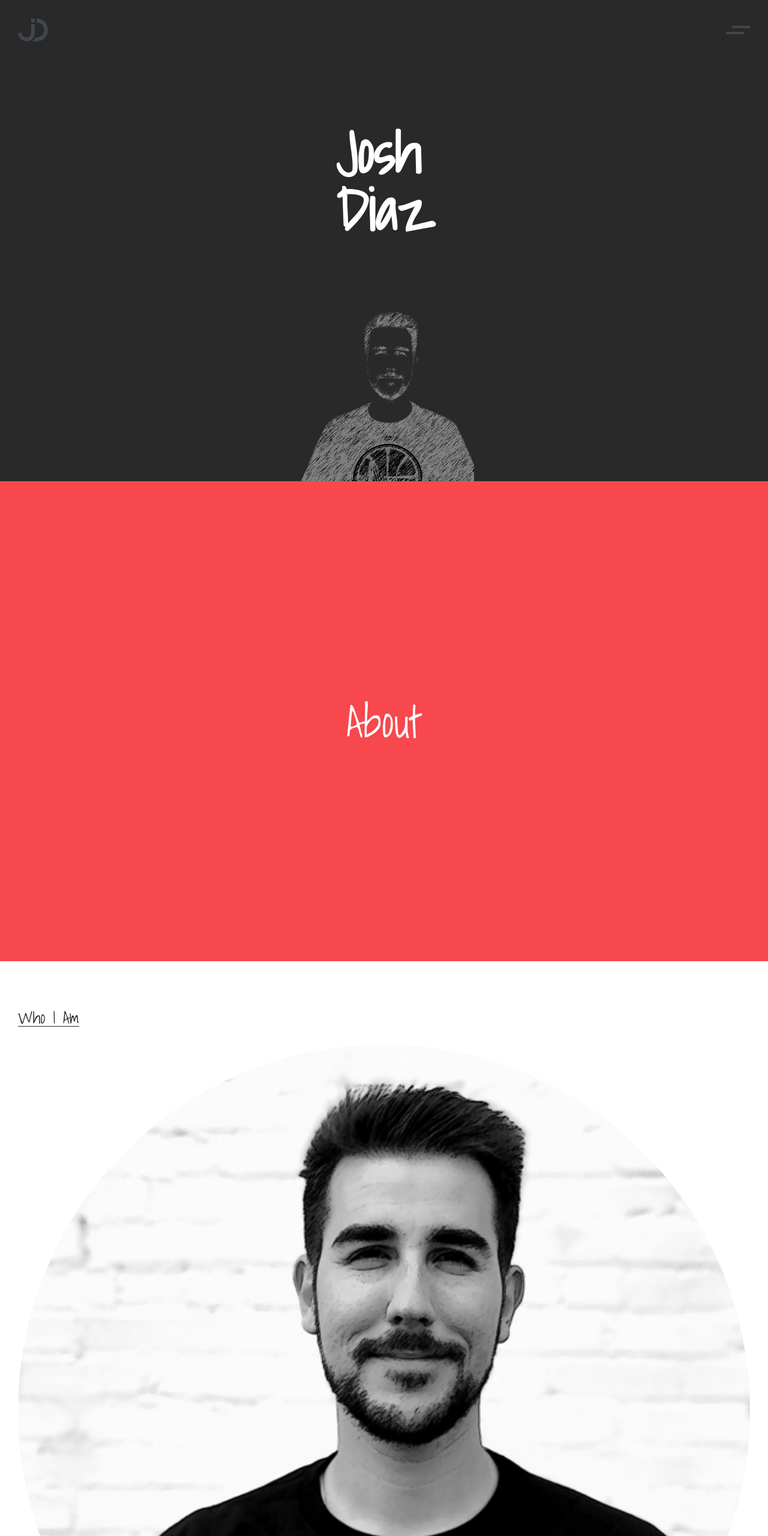
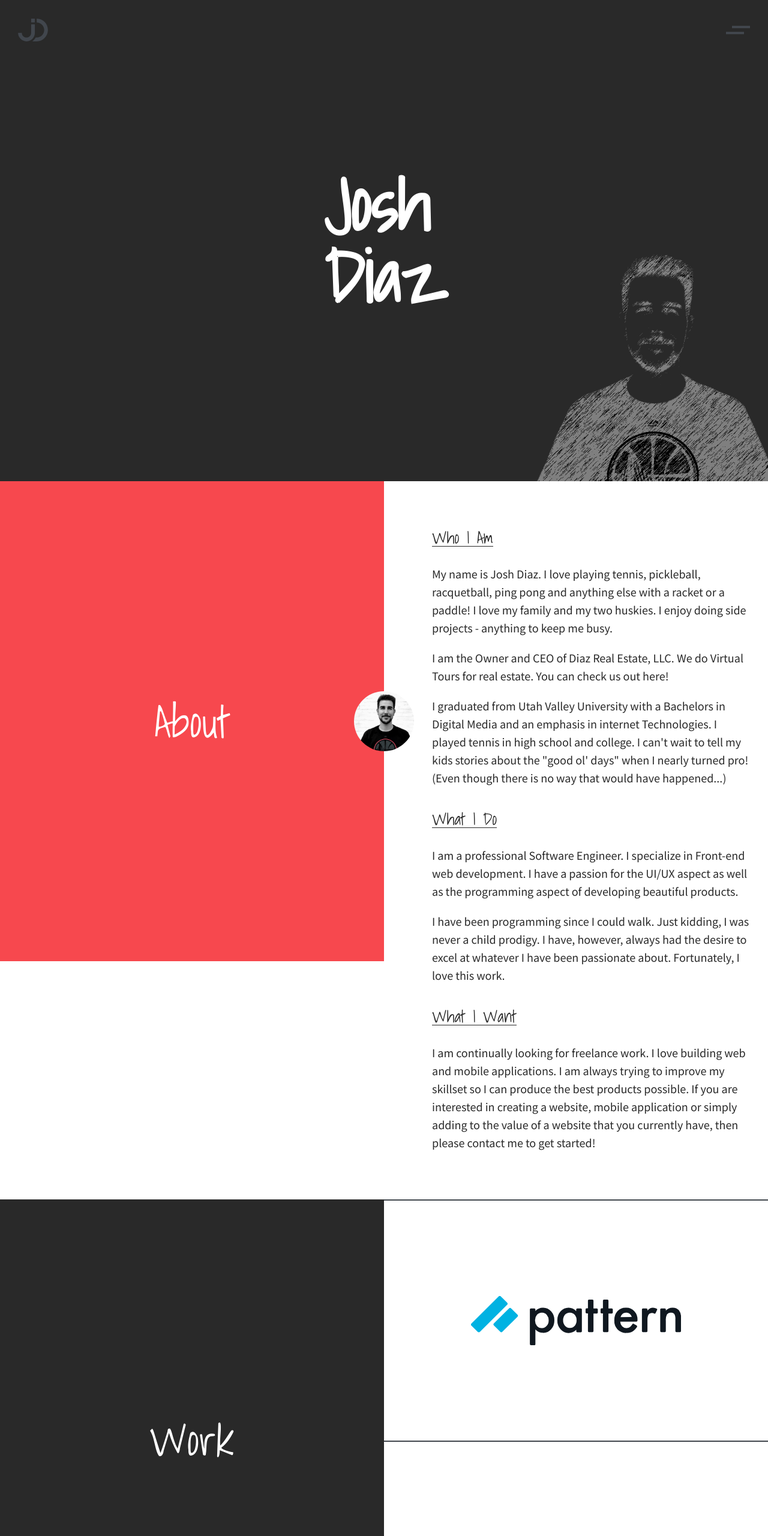
Before and after one commit to JoshMDiaz/joshmdiaz.com, a Gatsby site: page / in a window 1280 px wide. Shown: the top 2560 px of the page at 60% size. Built offline with nearby package versions, Linux system fonts and the light colour scheme; Gatsby itself is replaced by a stand-in of ours.

Commit message:
tablet / desktop styling

```diff
--- a/src/components/About/About.jsx
+++ b/src/components/About/About.jsx
@@ -12,7 +12,9 @@ const About = () => {
         <section>
           <div>
             <ParagraphHeader header="Who I Am" />
-            <img src={me} alt="me" className="me" />
+            <div className="picture-wrapper">
+              <img src={me} alt="me" className="me" />
+            </div>
             <p>My name is Josh Diaz. I love playing tennis, pickleball, racquetball, ping pong and anything else with a racket or a paddle! I love my family and my two huskies. I enjoy doing side projects - anything to keep me busy.</p>
             <p>I am the Owner and CEO of Diaz Real Estate, LLC. We do Virtual Tours for real estate. <a href="https://diazre.com" target="blank" rel="noopener noreferrer">You can check us out here!</a></p>
             <p>I graduated from Utah Valley University with a Bachelors in Digital Media and an emphasis in internet Technologies. I played tennis in high school and college. I can't wait to tell my kids stories about the "good ol' days" when I nearly turned pro! (Even though there is no way that would have happened...)</p>
--- a/src/components/About/_about.scss
+++ b/src/components/About/_about.scss
@@ -1,7 +1,27 @@
 .about {
-  .me {
-    @include border-radius(1000px);
-    width: 100%;
-    margin-bottom: 30px;
+  .picture-wrapper {
+    .me {
+      @include border-radius(1000px);
+      width: 100%;
+      margin-bottom: 30px;
+    }
+  }
+  @media only screen and (min-width: $screen-sm) {
+    position: relative;
+    section {
+      padding: 60px 30px 60px 80px;
+    }
+    .picture-wrapper {
+      position: absolute;
+      left: calc(50vw - 50px);
+      top: calc(50vh - 50px);
+      height: calc(100% - 330px);
+      .me {
+        top: calc(50vh - 50px);
+        margin: 0;
+        position: sticky;
+        width: 100px;
+      }
+    }
   }
 }
--- a/src/components/Banner/Banner.jsx
+++ b/src/components/Banner/Banner.jsx
@@ -4,8 +4,8 @@ import me from '../../images/me_drawn.png'
 const Banner = () => {
   return (
     <section className="banner">
-      <h1>Josh<br />Diaz</h1>
-      <img src={me} alt="stylized drawing"/>
+      <h1 className="animated fadeInDown">Josh<br />Diaz</h1>
+      <img src={me} alt="stylized drawing" className="animated fadeInUp" />
     </section>
   );
 }
--- a/src/components/Banner/_banner.scss
+++ b/src/components/Banner/_banner.scss
@@ -8,13 +8,23 @@
   position: relative;
   img {
     width: 90%;
-    max-width: 300px;
+    max-width: 400px;
     position: absolute;
-    bottom: 0;
+    bottom: -100px;
   }
   h1 {
     font-size: 96px;
     position: relative;
     top: -100px;
   }
+  @media only screen and (min-width: $screen-sm) {
+    h1 {
+      top: 0;
+      font-size: 120px;
+    }
+    img {
+      bottom: 0;
+      right: 0;
+    }
+  }
 }
--- a/src/components/Header/Header.jsx
+++ b/src/components/Header/Header.jsx
@@ -4,7 +4,7 @@
 
 const Header = () => (
   <header>
-    <img src={logo} alt="logo"/>
+    <img src={logo} alt="logo" className="animated fadeInLeft" />
     <NavButton />
   </header>
 )
--- a/src/components/Nav/NavButton.jsx
+++ b/src/components/Nav/NavButton.jsx
@@ -42,7 +42,7 @@ class NavButton extends Component {
     const { open, menuOpen, closing } = this.state;
     return (
       <div>
-        <div id="nav-button" onClick={() => this.toggleMenu(!menuOpen, null, true)}>
+        <div id="nav-button" className="animated fadeInRight" onClick={() => this.toggleMenu(!menuOpen, null, true)}>
           <div className={`nav-icon ${menuOpen ? 'open' : ''}`}>
             <span></span>
             <span></span>
--- a/src/components/Nav/_nav.scss
+++ b/src/components/Nav/_nav.scss
@@ -5,7 +5,7 @@
   position: fixed;
   top: 0;
   bottom: 0;
-  left: 25vw;
+  // left: 25vw;
   right: 0;
   display: flex;
   justify-content: center;
@@ -24,4 +24,8 @@
     @include font-family('Shadows Into Light');
     color: $white-color;
   }
+  @media only screen and (min-width: $screen-sm) {
+    max-width: 500px;
+    // left: auto;
+  }
 }
--- a/src/components/Section/_section-wrapper.scss
+++ b/src/components/Section/_section-wrapper.scss
@@ -23,4 +23,13 @@
       display: inline-block;
     }
   }
+  @media only screen and (min-width: $screen-sm) {
+    display: grid;
+    grid-template-columns: repeat(2, 50vw);
+    .title-section {
+      @include prefix(position, sticky);
+      position: -webkit-sticky;
+      top: 0;
+    }
+  }
 }
--- a/src/components/Work/Work.jsx
+++ b/src/components/Work/Work.jsx
@@ -5,31 +5,36 @@ import pattern from '../../images/pattern.svg'
 import shy from '../../images/shyanne-diaz.png'
 import tayloredTies from '../../images/taylored-ties.png'
 import rdk from '../../images/rdk.png'
+import ties from '../../images/ties.jpg'
 import Scroll from 'react-scroll'
 const ScrollElement = Scroll.Element;
 
 const workExamples = [
   {
     logo: pattern,
-    color: '#FFFFFF',
+    // bgImage: ties,
+    // color: '0deg, rgba(255, 255, 255, 0.6), rgba(255, 255, 255, 0.7)',
     company: 'pattern',
     url: 'https://www.pattern.com'
   },
   {
     logo: shy,
-    color: '#FAFAFB',
+    // bgImage: ties,
+    // color: '0deg, rgba(255, 255, 255, 0.6), rgba(255, 255, 255, 0.7)',
     company: 'Shyanne Diaz',
     url: 'http://www.shyannediaz.com'
   },
   {
     logo: tayloredTies,
-    color: '#FFFFFF',
+    // bgImage: ties,
+    // color: '0deg, rgba(255, 255, 255, 0.6), rgba(255, 255, 255, 0.7)',
     company: 'Taylored Ties',
     url: 'http://www.tayloredties.com'
   },
   {
     logo: rdk,
-    color: '#FAFAFB',
+    // bgImage: ties,
+    // color: '0deg, rgba(255, 255, 255, 0.6), rgba(255, 255, 255, 0.7)',
     company: 'Ronin Dragon Karate',
     url: 'http://www.rdkutah.com'
   },
--- a/src/components/Work/WorkBlock.jsx
+++ b/src/components/Work/WorkBlock.jsx
@@ -1,13 +1,10 @@
 import React from 'react'
 import PropTypes from 'prop-types'
 
-const WorkBlock = ({ logo, color, company, url }) => {
+const WorkBlock = ({ logo, company, url }) => {
   return (
     <div
       className="work-block"
-      style={{
-        background: color,
-      }}
     >
       <a href={url} target="_blank" rel="noopener noreferrer">
         <img src={logo} alt={company} />
--- a/src/components/Work/_work.scss
+++ b/src/components/Work/_work.scss
@@ -2,10 +2,9 @@
   .content-section {
     section {
       padding: 0;
-    }
-    .work-block {
-      &:last-child {
-        border: 0;
+      @media only screen and (min-width: 500px) and (max-width: $screen-sm) {
+        display: grid;
+        grid-template-columns: repeat(2, 50%);
       }
     }
   }
--- a/src/components/Work/work-block.scss
+++ b/src/components/Work/work-block.scss
@@ -3,6 +3,7 @@
   border-bottom: 2px solid $dark-gray-color;
   img {
     width: 80%;
+    max-width: 350px;
   }
   a {
     height: 100%;
@@ -11,4 +12,30 @@
     justify-content: center;
     align-items: center;
   }
+  @media only screen and (max-width: 499px) {
+    &:last-child {
+      border: none;
+    }
+  }
+  @media only screen and (min-width: 500px) and (max-width: $screen-sm) {
+    border: none;
+    &:first-child {
+      border-right: 2px solid $dark-gray-color;
+      border-bottom: 2px solid $dark-gray-color;
+    }
+    &:nth-child(2) {
+      border-bottom: 2px solid $dark-gray-color;
+    }
+    &:nth-child(3) {
+      border-right: 2px solid $dark-gray-color;
+    }
+  }
+  @media only screen and (min-width: $screen-sm) {
+    &:first-child {
+      border-top: 2px solid $dark-gray-color;
+    }
+    img {
+      width: 60%;
+    }
+  }
 }
```
Also changed, not shown: src/images/ties.jpg (added).
